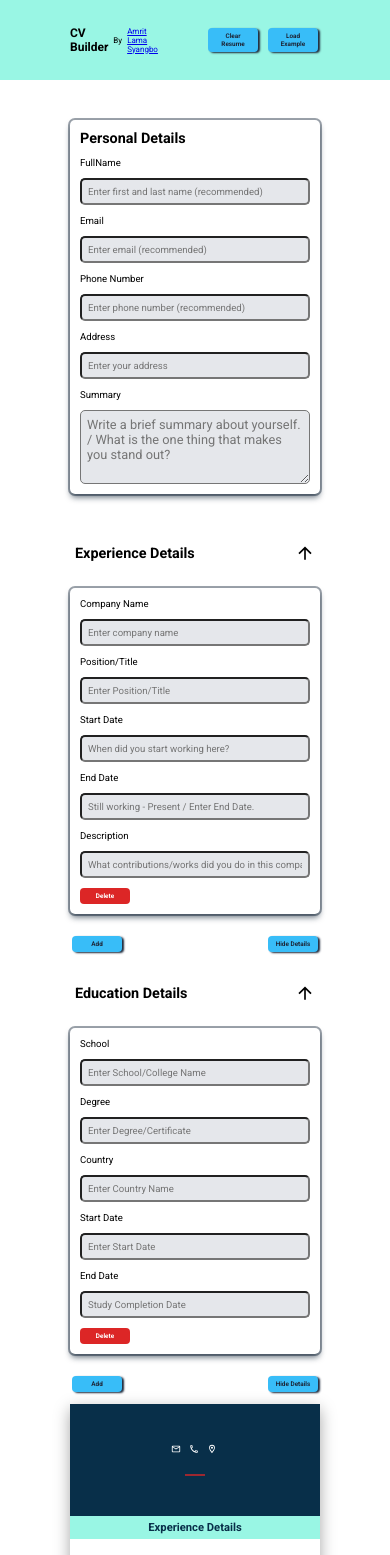
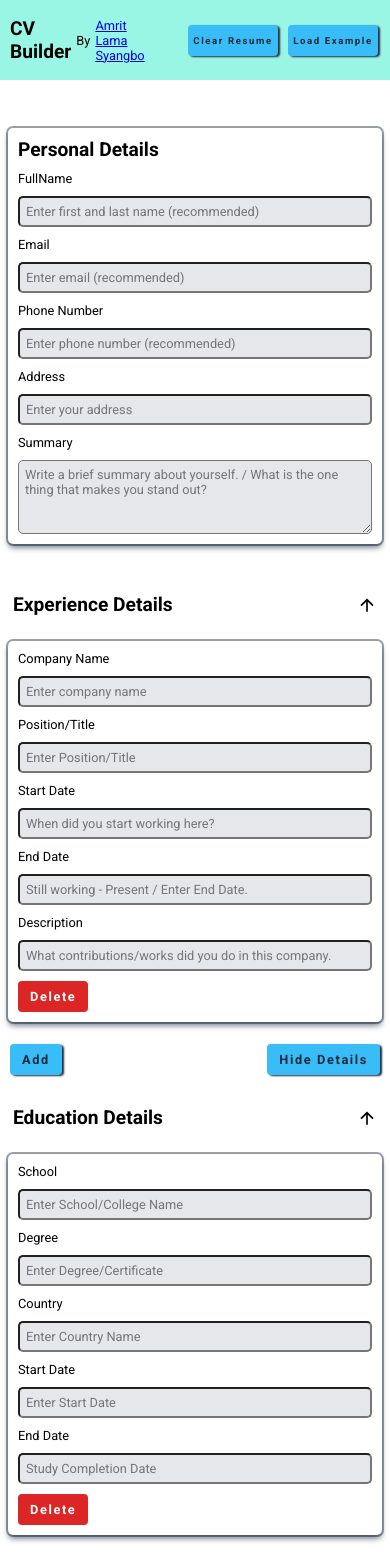
Before and after one commit to Amrit57/CV-Application, a React (Vite) app: page / in a window 390 px wide. Shown: the top 1555 px of the page. Built offline with nearby package versions, Linux system fonts and the light colour scheme.

Commit message:
Fixed padding and sizes for Mobile-S devices.

```diff
--- a/src/components/DisplayForm.jsx
+++ b/src/components/DisplayForm.jsx
@@ -66,7 +66,7 @@ export default function DisplayForm({ personalData, expData, eduData }) {
             </svg>
             <p className="number">{personalData.phoneNumber}</p>
           </div>
-          <div className="c-detail">
+          <div className="c-detail address-container">
             <svg xmlns="http://www.w3.org/2000/svg" viewBox="0 0 24 24">
               <title>map-marker-outline</title>
               <path d="M12,6.5A2.5,2.5 0 0,1 14.5,9A2.5,2.5 0 0,1 12,11.5A2.5,2.5 0 0,1 9.5,9A2.5,2.5 0 0,1 12,6.5M12,2A7,7 0 0,1 19,9C19,14.25 12,22 12,22C12,22 5,14.25 5,9A7,7 0 0,1 12,2M12,4A5,5 0 0,0 7,9C7,10 7,12 12,18.71C17,12 17,10 17,9A5,5 0 0,0 12,4Z" />
--- a/src/styles/style.css
+++ b/src/styles/style.css
@@ -82,14 +82,16 @@
     rgba(6, 24, 44, 0.65) 0px 4px 6px -1px,
     rgba(255, 255, 255, 0.08) 0px 1px 0px inset;
 }
-.personal-info input,
-textarea,
-.experience-container input,
-.education-container input {
+.form-container input,
+textarea {
   padding: 6px;
   width: auto;
   border-radius: 5px;
   background: var(--input-bg);
+}
+.form-container input:focus,
+textarea:focus {
+  background: white;
 }
 .displayForm {
   padding-bottom: 10px;
@@ -217,18 +219,15 @@ textarea,
 @media screen and (max-width: 768px) {
   .main {
     display: block;
+    padding: 0px 18px;
     margin: auto;
-  }
-  .btn, .navbar--btn{
-    letter-spacing: 0;
   }
   .navbar--tab-container {
     justify-content: flex-end;
     gap: 10px;
   }
   .form-container {
-    width: 400px;
-    margin: auto;
+    margin: 20px auto;
   }
   .displayForm,
   .personal p {
@@ -237,46 +236,37 @@ textarea,
   }
 }
 @media (max-width: 480px) {
-  .form-container {
-    width: auto;
-    margin: 10px 0px;
-    font-size: 0.6rem;
-  }
-  .form-container input {
-    font-size: 0.6rem;
-  }
-  .navbar {
-    width: auto;
-    font-size: 0.7rem;
-  }
   .logo-container {
     display: flex;
-    justify-content: center;
+    justify-content: space-between;
     align-items: center;
-    font-size: 0.5rem;
+    font-size: 0.8rem;
     gap: 5px;
     width: auto;
   }
-  .logo-container span {
-    display: block;
+  .navbar {
+    width: 100%;
+    padding: 10px;
   }
-  .personal h1 {
-    font-size: 1.3rem;
+  .navbar--btn {
+    width: auto;
+    padding: 10px 2px;
+    font-size: 0.6rem;
+    width: 90px;
+    font-weight: bold;
   }
-  .personal p {
-    font-size: 0.6rem;
+  .main {
+    padding: 8px;
   }
-  .btn,
-  .navbar--btn {
-    font-size: 0.4rem;
-    padding: 4px 7px;
-    width: 50px;
+  .btn {
+    padding: 8px 12px;
+    width: auto;
   }
   .contact-details {
     gap: 6px;
   }
   .contact-details p {
-    font-size: 0.54rem;
+    font-size: 0.7rem;
   }
   .c-detail {
     gap: 2px;
@@ -284,9 +274,29 @@ textarea,
   .contact-details svg {
     width: 10px;
   }
+}
+@media screen and (max-width: 350px) {
+  .navbar--tab-container{
+    display: block;
+  }
+  .navbar--btn{
+    letter-spacing: 0;
+    padding:10px  5px;
+    margin: 0px 5px;
+    width: auto;
+  }
+  .navbar{
+    padding: 2px;
+  }
+  .contact-details  {
+    margin: 10px 0px;
+  }
+  .contact-details p{
+    font-size: 0.56rem;
+  }
   .displayForm,
   .light {
-    font-size: 0.6rem;
+    font-size: 0.8rem;
     height: auto;
   }
 }
```
